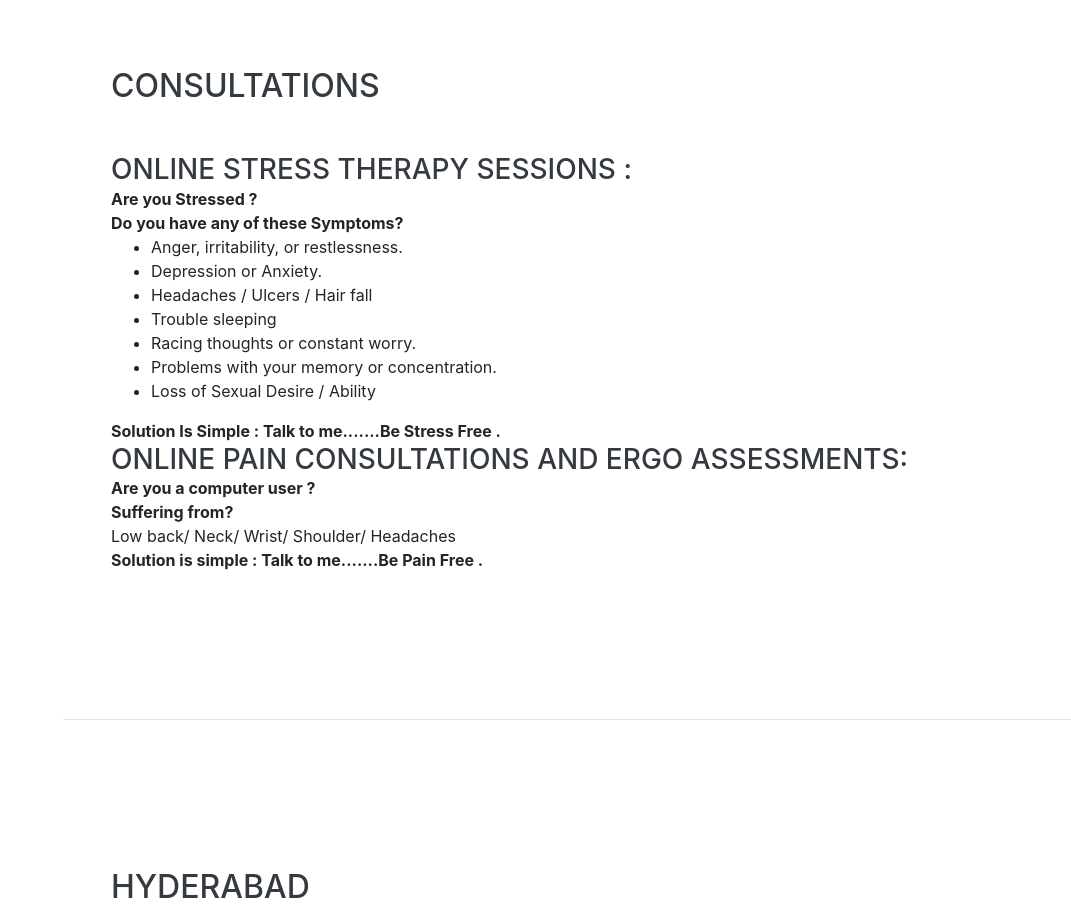
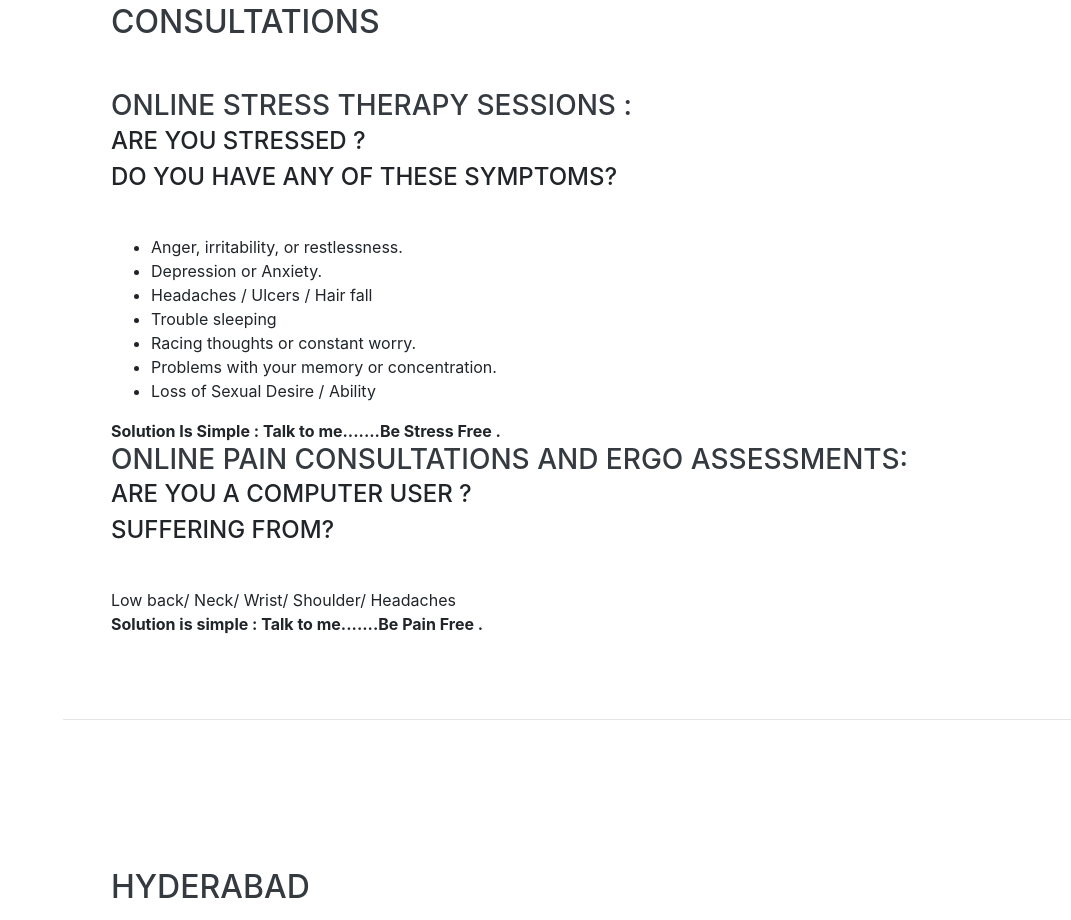
Before and after one commit to rajuskvt/DrBhadram, a website with bundled scripts: page index.html in a window 1280 px wide. Shown: the part 3058-3978 px from the top of the page, without its empty margins (209-1280 px from the left). Built offline with nearby package versions, Linux system fonts and the light colour scheme; a web font is replaced by a local one.

Commit message:
sub heading change

```diff
--- a/index.html
+++ b/index.html
@@ -267,7 +267,7 @@
 
                 <h3 class="mb-0">Online Stress Therapy Sessions :
 </h3>
-                <b> Are you Stressed ?<br/> Do you have any of these Symptoms?</b></br>
+                <div class="subheading mb-3"> Are you Stressed ?<br/> Do you have any of these Symptoms?</div></br>
                 <ul>
                     <li>Anger, irritability, or restlessness.</li>
                     <li>Depression or Anxiety.</li>
@@ -282,7 +282,7 @@
                         </h3>
 
 
-                 <b>Are you a computer user ?<br/>Suffering from?</b>
+                 <div class="subheading mb-3">Are you a computer user ?<br/>Suffering from?</div>
 
                 <br/>Low back/ Neck/ Wrist/ Shoulder/ Headaches <br/>
                 <b>Solution is simple : Talk to me.......Be Pain Free .</b>
```
